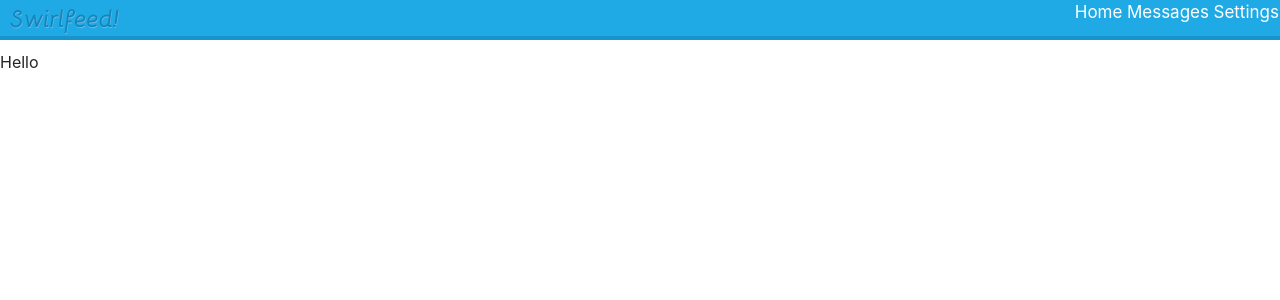
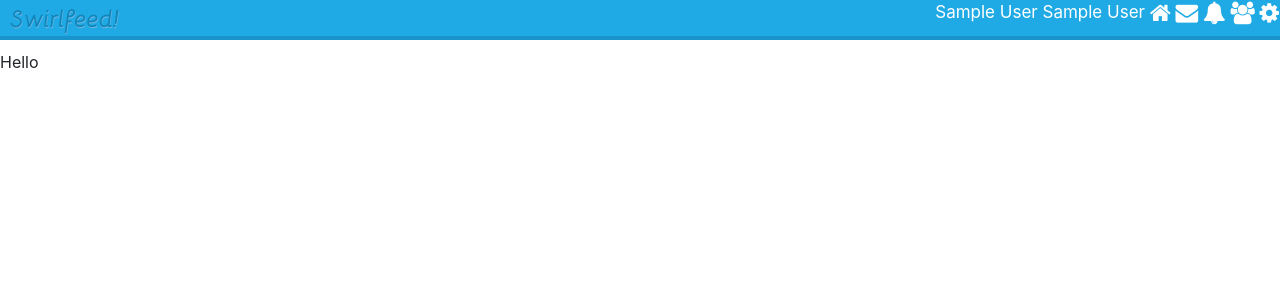
Before and after one commit to pinguinato/social, a PHP site: page / in a window 1280 px wide. Shown: the top 300 px of the page. Run offline with PHP 8.4, Linux system fonts and the light colour scheme; the visitor is signed in with stand-in values (Sample User, id 1); data that the repository does not hold is empty.

Commit message:
finita la barra dell'header

```diff
--- a/demo/assets/css/style.css
+++ b/demo/assets/css/style.css
@@ -50,4 +50,5 @@ nav a {
 
 nav a:hover {
     border-bottom: 7px solid #e67e22;
+    color: #ffffff;
 }
--- a/demo/includes/header.php
+++ b/demo/includes/header.php
@@ -1,5 +1,6 @@
 <?php
 
+require 'config/config.php';
 // check the session like this
 if(session_id() == ''){
     session_start();
@@ -7,6 +8,8 @@
 // and then
 if (isset($_SESSION["username"])) {
         $userLoggedIn = $_SESSION["username"];
+        $user_details_query = mysqli_query($conn, "SELECT * FROM users WHERE username='$userLoggedIn'");
+        $user = mysqli_fetch_array($user_details_query, MYSQLI_BOTH); // for print the current username
     } else {
         header("Location: register.php");
     }
@@ -17,6 +20,7 @@
     <title>Swirlfeed</title>
     <meta name="viewport" content="width=device-width, initial-scale=1.0">
     <!-- css -->
+    <link rel="stylesheet" type="text/css" href="https://stackpath.bootstrapcdn.com/font-awesome/4.7.0/css/font-awesome.min.css">
     <link rel="stylesheet" type="text/css" href="assets/css/bootstrap.css">
     <link rel="stylesheet" type="text/css" href="assets/css/style.css">
     <!-- javascript -->
@@ -33,11 +37,25 @@
             </a>
         </div>
 
-
         <nav>
-            <a href="">Home</a>
-            <a href="">Messages</a>
-            <a href="">Settings</a>
+            <a href="#">
+                <?php echo $user['first_name'] . " " .  $user['last_name'] . " "; ?>
+            </a>
+            <a href="index.php">
+                <i class="fa fa-home fa-lg"></i>
+            </a>
+            <a href="#">
+                <i class="fa fa-envelope fa-lg"></i>
+            </a>
+            <a href="#">
+                <i class="fa fa-bell fa-lg"></i>
+            </a>
+            <a href="#">
+                <i class="fa fa-users fa-lg"></i>
+            </a>
+            <a href="#">
+                <i class="fa fa-cog fa-lg"></i>
+            </a>
         </nav>
 
     </div>
```
Lines whose indentation alone changed are shown as unchanged.
